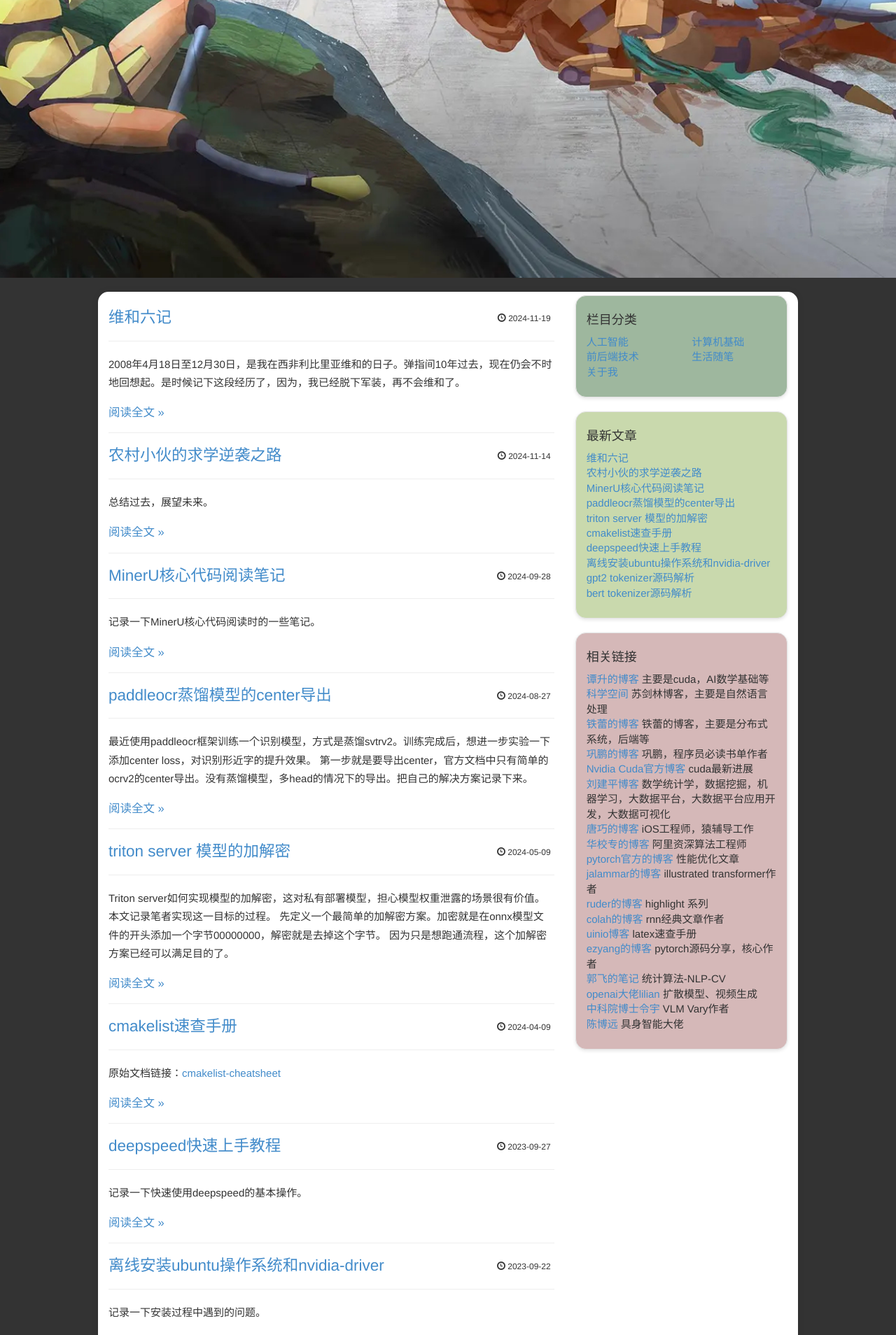
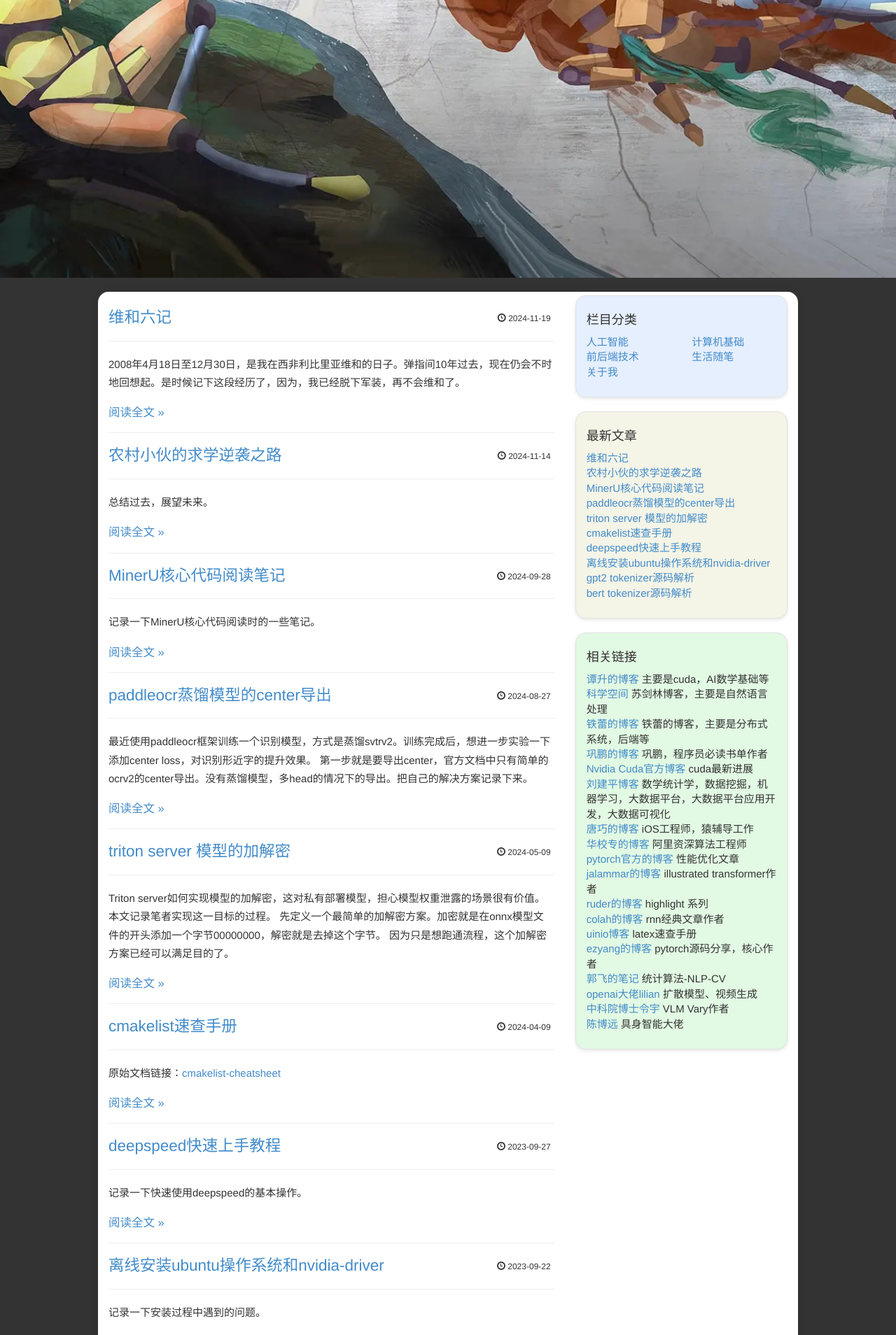
Before and after one commit to liwenju0/liwenju0.github.io, a Jekyll site: the page built from index.html, in a window 1280 px wide. Shown: the part 503-2411 px from the top of the page at 70% size. Built offline with Jekyll 4.4.1, drawn with Linux system fonts in a browser that asks for light colours; the list of posts is cut into pages by our own code; comment, search, counter and statistics services are not loaded.

Commit message:
仿苏神色彩搭配

```diff
--- a/css/blog.css
+++ b/css/blog.css
@@ -209,17 +209,17 @@ img {
 
 /* 栏目分类背景 */
 .well.categories {
-  background-color: #9eb79e;
+  background-color: #e6effe;
 }
 
 /* 最新文章背景 */
 .well.recent-posts {
-  background-color: #c9d9ad;
+  background-color: #f4f4e7;
 }
 
 /* 相关链接背景 */
 .well.links {
-  background-color: #d5b8b8;
+  background-color: #e2f9e3;
 }
 
 /* 首页文章标题样式 */
```
